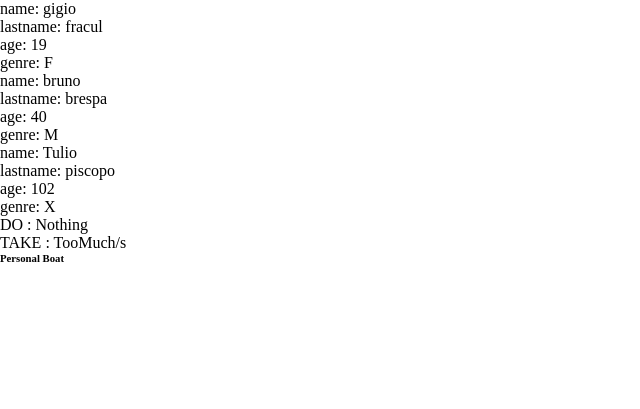
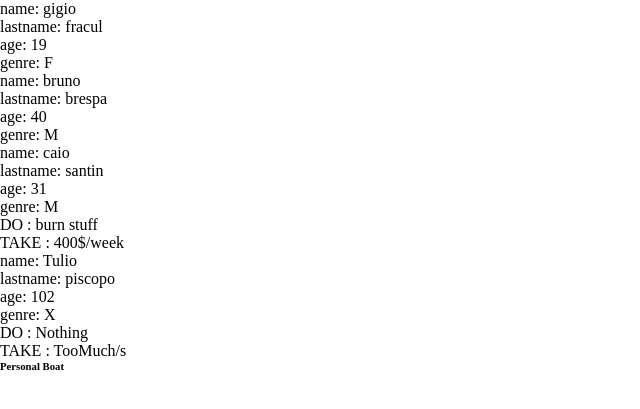
Before and after one commit to Giancarlo-Zuliani/php-oop-dipendenti, a PHP site: page / in a window 1280 px wide. Shown: the top 409 px of the page, without its empty margins (0-640 px from the left). Run offline with PHP 8.4, Linux system fonts and the light colour scheme; data that the repository does not hold is empty.

Commit message:
minor bug fixed

```diff
--- a/index.php
+++ b/index.php
@@ -96,7 +96,7 @@
       }
 
       $caio = new Employee ('caio' , 'santin' , "10/4/1989" ,'M' , "burn stuff" , "400$/week");
-      echo $cai0;
+      echo $caio;
 
       class Boss extends Employee {
         private $benefits;
```
